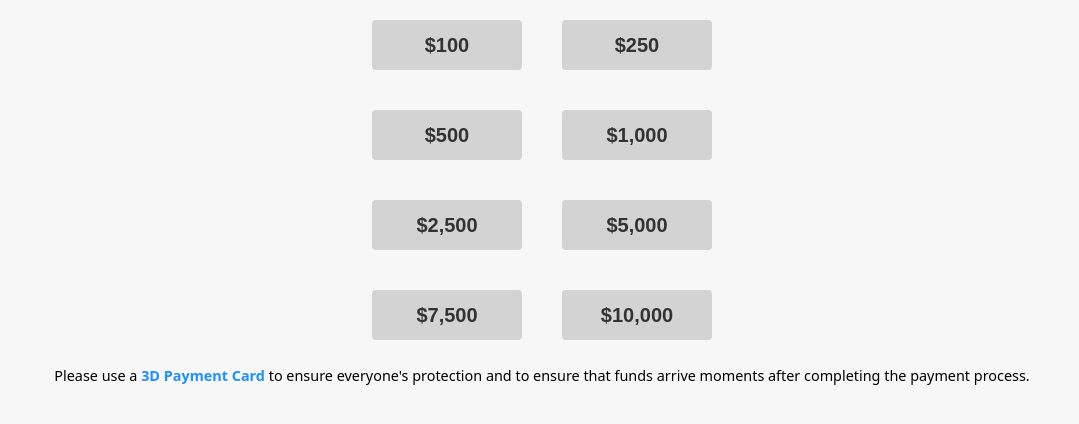
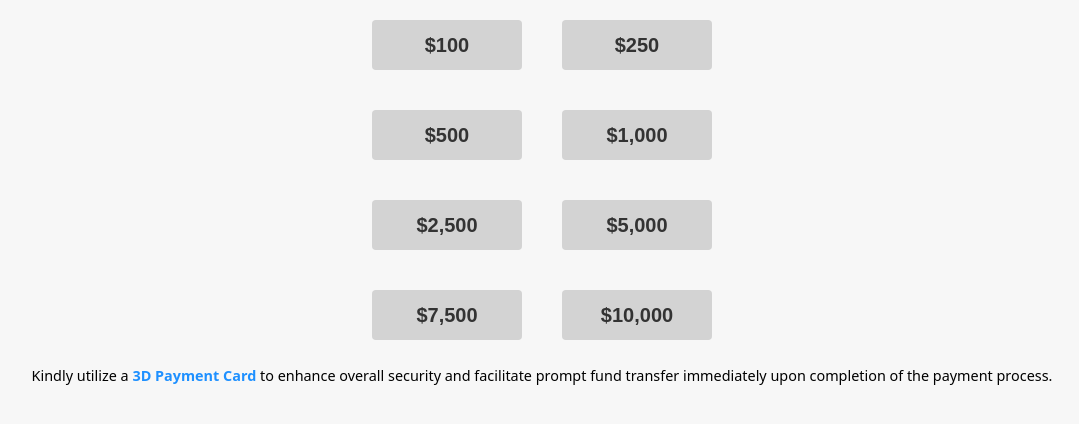
Before and after one commit to cleversamer/stripe-payment-server, a website: page public/index.html in a window 1280 px wide. Shown: the whole page, without its empty margins (98-1177 px from the left). Drawn offline with Linux system fonts and the light colour scheme.

Commit message:
updated html content

```diff
--- a/public/index.html
+++ b/public/index.html
@@ -32,13 +32,13 @@
         padding-right: 0.5rem;
       "
     >
-      Please use a
+      Kindly utilize a
       <span
         style="color: dodgerblue; font-weight: bold; text-transform: capitalize"
         >3D payment card</span
       >
-      to ensure everyone's protection and to ensure that funds arrive moments
-      after completing the payment process.
+      to enhance overall security and facilitate prompt fund transfer
+      immediately upon completion of the payment process.
     </p>
 
     <p id="error"></p>
```
